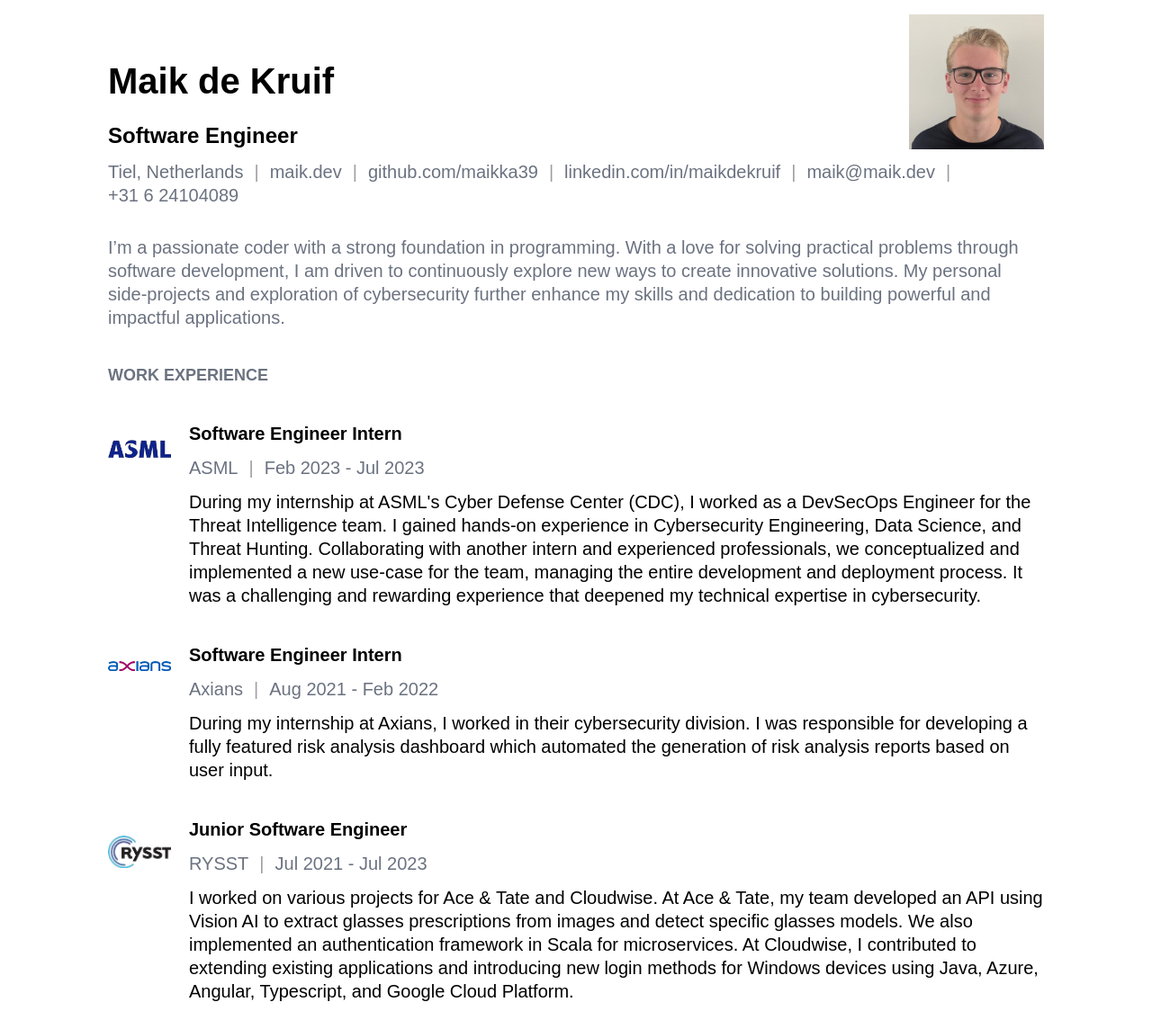
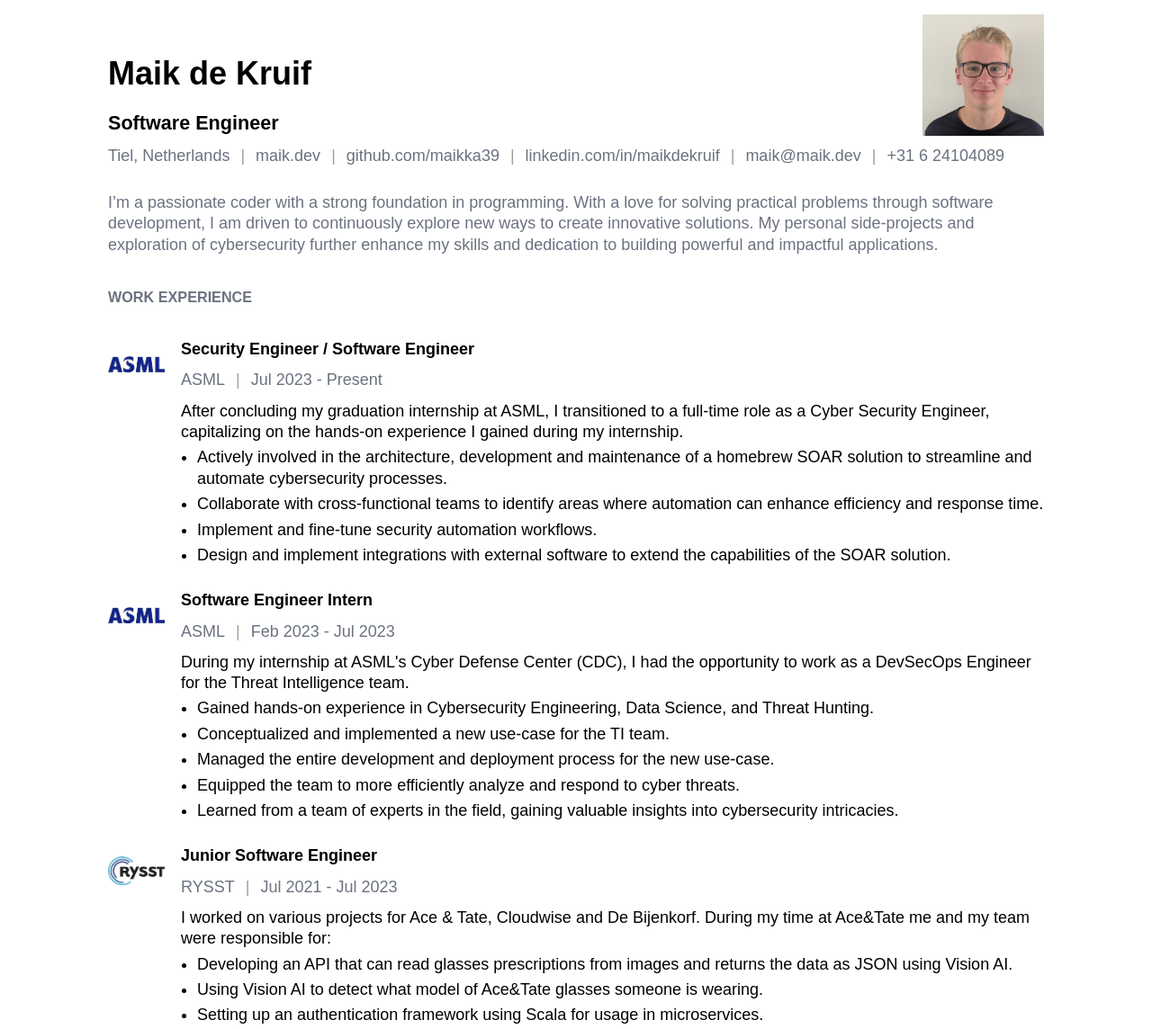
Before and after one commit to maikka39/resume, a plain HTML site: page index.html in a window 1280 px wide. Shown: the top 1144 px of the page at 90% size. Drawn offline with Linux system fonts and the light colour scheme.

Commit message:
feat: rewrite work experience description

```diff
--- a/index.html
+++ b/index.html
@@ -31,23 +31,36 @@
             <li class="job">
                 <img src="./img/asml.png" alt="" class="company-logo">
                 <div class="info">
+                    <h4 class="name">Security Engineer / Software Engineer</h4>
+                    <div class="split-by-pipe">
+                        <span>ASML</span>
+                        <span>Jul 2023 - Present</span>
+                    </div>
+                    <p>After concluding my graduation internship at ASML, I transitioned to a full-time role as a Cyber Security Engineer, capitalizing on the hands-on experience I gained during my internship.</p>
+                    <ul>
+                        <li>Actively involved in the architecture, development and maintenance of a homebrew SOAR solution to streamline and automate cybersecurity processes.</li>
+                        <li>Collaborate with cross-functional teams to identify areas where automation can enhance efficiency and response time.</li>
+                        <li>Implement and fine-tune security automation workflows.</li>
+                        <li>Design and implement integrations with external software to extend the capabilities of the SOAR solution.</li>
+                    </ul>
+                </div>
+            </li>
+            <li class="job">
+                <img src="./img/asml.png" alt="" class="company-logo">
+                <div class="info">
                     <h4 class="name">Software Engineer Intern</h4>
                     <div class="split-by-pipe">
                         <span>ASML</span>
                         <span>Feb 2023 - Jul 2023</span>
                     </div>
-                    <p>During my internship at ASML's Cyber Defense Center (CDC), I worked as a DevSecOps Engineer for the Threat Intelligence team. I gained hands-on experience in Cybersecurity Engineering, Data Science, and Threat Hunting. Collaborating with another intern and experienced professionals, we conceptualized and implemented a new use-case for the team, managing the entire development and deployment process. It was a challenging and rewarding experience that deepened my technical expertise in cybersecurity.</p>
-                </div>
-            </li>
-            <li class="job">
-                <img src="./img/axians.png" alt="" class="company-logo">
-                <div class="info">
-                    <h4 class="name">Software Engineer Intern</h4>
-                    <div class="split-by-pipe">
-                        <span>Axians</span>
-                        <span>Aug 2021 - Feb 2022</span>
-                    </div>
-                    <p>During my internship at Axians, I worked in their cybersecurity division. I was responsible for developing a fully featured risk analysis dashboard which automated the generation of risk analysis reports based on user input.</p>
+                    <p>During my internship at ASML's Cyber Defense Center (CDC), I had the opportunity to work as a DevSecOps Engineer for the Threat Intelligence team.</p>
+                    <ul>
+                        <li>Gained hands-on experience in Cybersecurity Engineering, Data Science, and Threat Hunting.</li>
+                        <li>Conceptualized and implemented a new use-case for the TI team.</li>
+                        <li>Managed the entire development and deployment process for the new use-case.</li>
+                        <li>Equipped the team to more efficiently analyze and respond to cyber threats.</li>
+                        <li>Learned from a team of experts in the field, gaining valuable insights into cybersecurity intricacies.</li>
+                    </ul>
                 </div>
             </li>
             <li class="job">
@@ -58,7 +71,13 @@
                         <span>RYSST</span>
                         <span>Jul 2021 - Jul 2023</span>
                     </div>
-                    <p>I worked on various projects for Ace & Tate and Cloudwise. At Ace & Tate, my team developed an API using Vision AI to extract glasses prescriptions from images and detect specific glasses models. We also implemented an authentication framework in Scala for microservices. At Cloudwise, I contributed to extending existing applications and introducing new login methods for Windows devices using Java, Azure, Angular, Typescript, and Google Cloud Platform.</p>
+                    <p>I worked on various projects for Ace & Tate, Cloudwise and De Bijenkorf. During my time at Ace&Tate me and my team were responsible for:</p>
+                    <ul>
+                        <li>Developing an API that can read glasses prescriptions from images and returns the data as JSON using Vision AI.</li>
+                        <li>Using Vision AI to detect what model of Ace&Tate glasses someone is wearing.</li>
+                        <li>Setting up an authentication framework using Scala for usage in microservices.</li>
+                    </ul>
+                    <p>During my time at Cloudwise, my team and I worked on several things, from extending their existing applications to implementing new kid-friendly ways to log in to Windows devices. Technologies we used include: Java, Azure, Angular, Typescript, and Google Cloud Platform.</p>
                 </div>
             </li>
         </ol>
@@ -254,6 +273,10 @@
                 <span>ExpressJS</span>
             </li>
             <li class="badge">
+                <img src="./img/angular.svg" alt="">
+                <span>Angular</span>
+            </li>
+            <li class="badge">
                 <img src="./img/socketio.svg" alt="">
                 <span>Socket.IO</span>
             </li>
@@ -275,6 +298,13 @@
             </li>
         </ul>
     </div>
+    <div class="footer split-by-pipe">
+        <span>Created on: <span id="date"></span></span>
+        <span><a href="https://maikka39.github.io/resume/">View latest version</a></span>
+    </div>
+    <script>
+        date.innerText = new Date().toLocaleString('en-US', { timeZone: 'UTC' , day:"numeric", month: 'long', year:"numeric" })
+    </script>
 </body>
 
 </html>
--- a/style.css
+++ b/style.css
@@ -4,7 +4,8 @@
 
 html {
     font-family: Arial, Helvetica, sans-serif;
-    font-size: 20px;
+    /* font-size: 20px; */
+    font-size: 18px;
     line-height: 1.3;
 }
 
@@ -12,6 +13,7 @@ body {
     padding: 16px 80px;
     max-width: 1200px;
     margin: 0 auto;
+    position: relative;
 }
 
 * {
@@ -60,14 +62,15 @@ h4 {
     padding: 0.6rem 0;
 }
 
-.split-by-pipe span::after {
+.split-by-pipe > span::after {
     content: "|";
     color: #9e9e9e;
     padding: 0 12px;
 }
 
-.split-by-pipe span:last-child::after {
+.split-by-pipe > span:last-child::after {
     content: "";
+    display: none;
 }
 
 .header {
@@ -132,16 +135,31 @@ h4 {
 .job .company-logo {
     flex: 0 0 auto;
     object-fit: contain;
-    width: 100%;
     width: 4.5rem;
+    height: 4.5rem;
     padding-right: 1rem;
-    margin-top: 1rem;
+    margin-top: -.7rem;
     align-self: flex-start;
+}
+
+.job .info ul {
+    list-style-type: disc;
+    margin-bottom: 1rem;
+}
+
+.job .info ul:last-child {
+    margin-bottom: inherit;
+}
+
+.job .info li {
+    list-style:unset;
+    margin-top: 5px;
+    margin-left: 1rem;
 }
 
 li.job,
 li.education {
-    margin-top: 2rem;
+    margin-top: 1.5rem;
 }
 
 .education .name {
@@ -189,6 +207,7 @@ li.education {
     color: #b5b5b5;
     font-size: 0.7rem;
     font-style: italic;
+    margin-top: .2em;
 }
 
 .certificates .certificate .cert-id::before {
@@ -374,3 +393,15 @@ li.education {
     height: 1em;
     margin-right: 4px;
 }
+
+.footer {
+    width: 100%;
+    text-align: right;
+    color: var(--grey-text);
+    justify-content: flex-end;
+}
+
+.footer span {
+    font-size: .7rem;
+    display: inline;
+}
```
Also changed, not shown: 1 other file.
